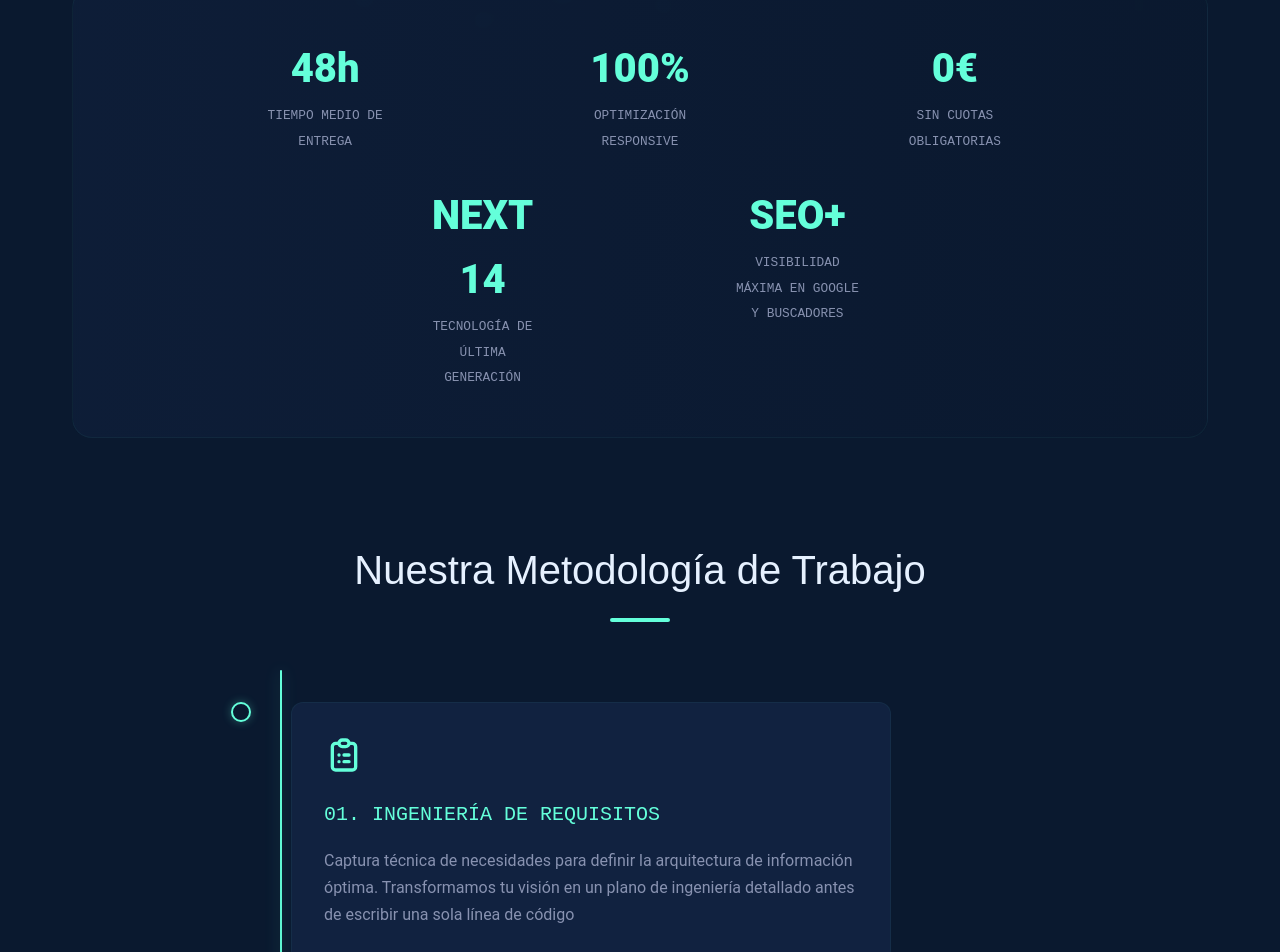
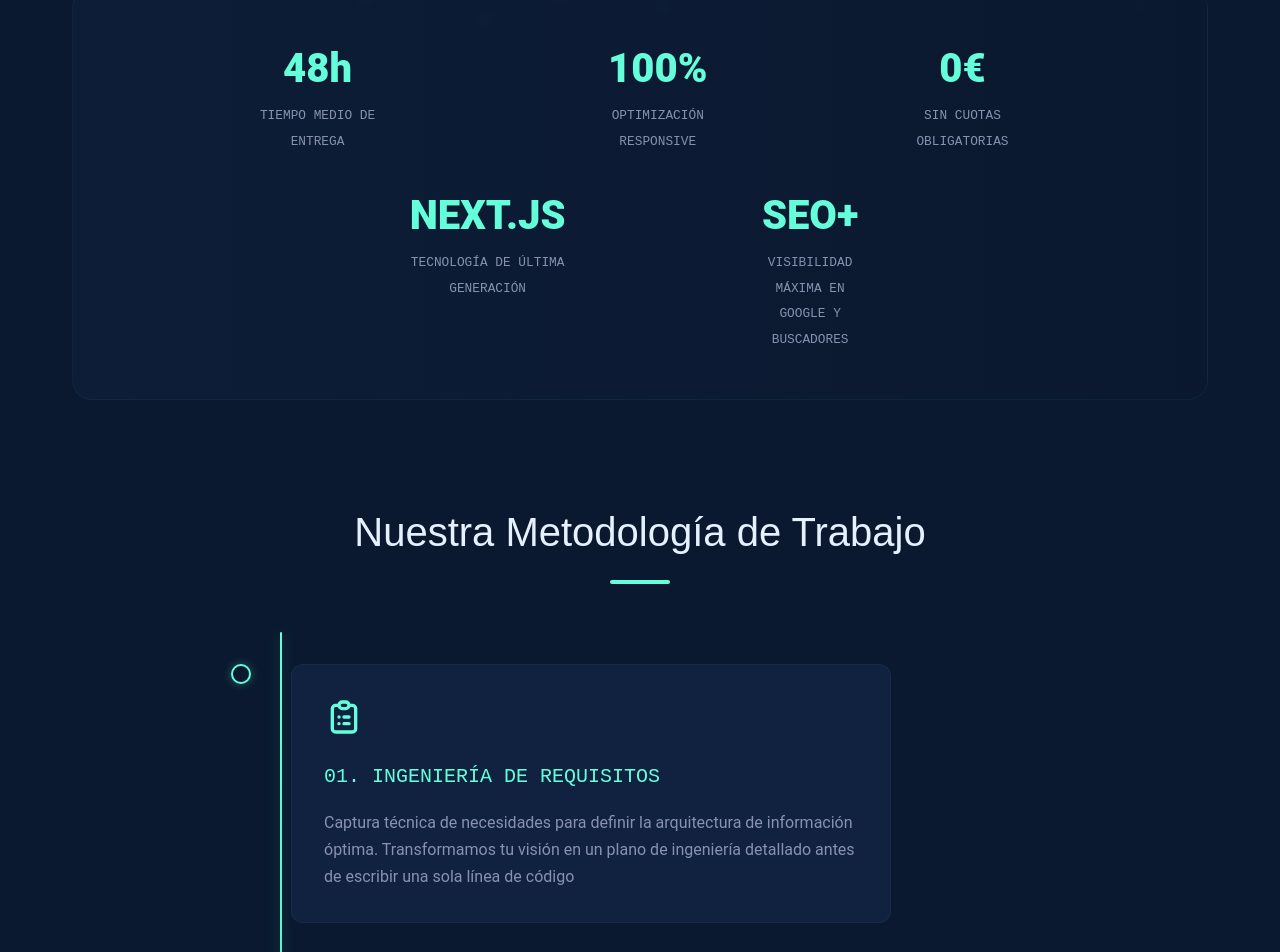
Before and after one commit to markusx5622/mc-websolutions-v2, a Next.js app: page / in a window 1280 px wide. Shown: the part 762-1714 px from the top of the page. Built offline with nearby package versions, Linux system fonts and the light colour scheme.

Commit message:
refactor: actualizar NEXT 14 a NEXT.JS en la landing page

```diff
--- a/src/app/(marketing)/page.tsx
+++ b/src/app/(marketing)/page.tsx
@@ -389,7 +389,7 @@
             <span className="stat-label">Sin cuotas obligatorias</span>
           </div>
           <div style={{ textAlign: "center" }} className="md:!col-start-3 md:!row-start-2">
-            <span className="stat-number">NEXT 14</span>
+            <span className="stat-number">NEXT.JS</span>
             <span className="stat-label">Tecnología de última generación</span>
           </div>
           <div style={{ textAlign: "center" }} className="md:!col-start-5 md:!row-start-2">
```
